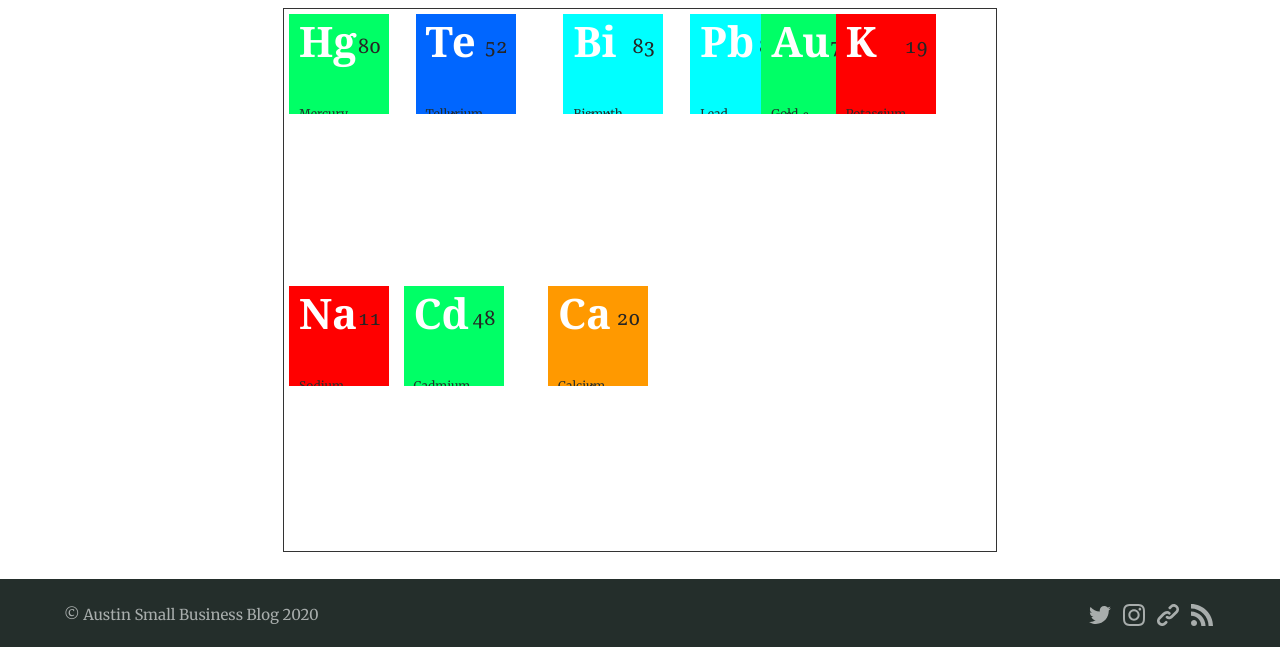
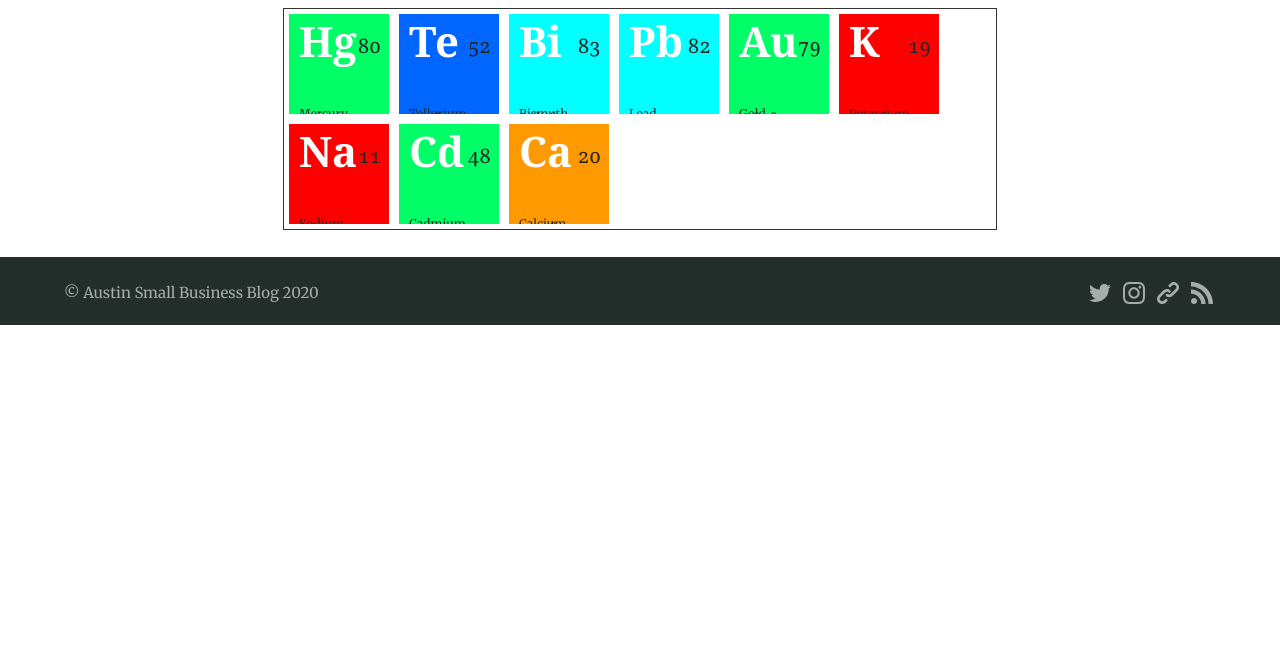
Before and after one commit to austinsmallbusiness/austinsmallbusiness, a Jekyll site: the page built from covid-support.html, in a window 1280 px wide. Shown: the part 930-1577 px from the top of the page. Built offline with Jekyll 4.4.1, drawn with Linux system fonts in a browser that asks for light colours; after the commit the page ends 1255 px from its top, so only the background shows below that.

```diff
--- a/covid-support.html
+++ b/covid-support.html
@@ -175,6 +177,8 @@ excerpt: "Now's the time for us to rally around and save the small businesses in
 		    $( this ).addClass('is-checked');
 		  });
 		});
+	}
+
 
 </script>
 <style type="text/css">
@@ -264,6 +268,8 @@ excerpt: "Now's the time for us to rally around and save the small businesses in
 	.element-item > * {
 	  margin: 0;
 	  padding: 0;
+	  max-height: 80px;
+	  max-width: 80px;
 	}
 
 	.element-item .name {
```
Also changed, not shown: other parts of covid-support.html (+3 -1 lines). Lines whose indentation alone changed are shown as unchanged.
